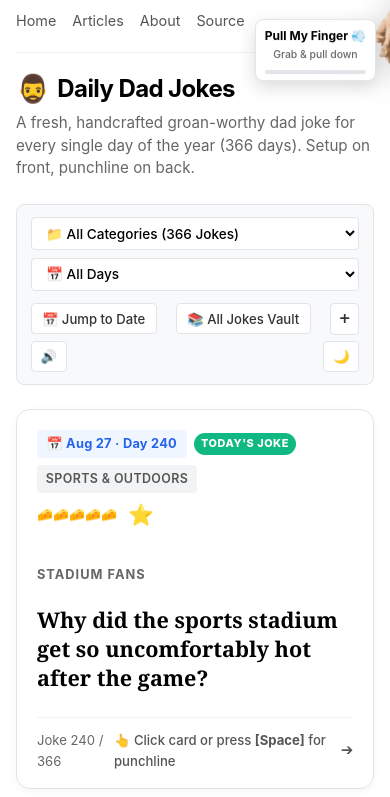
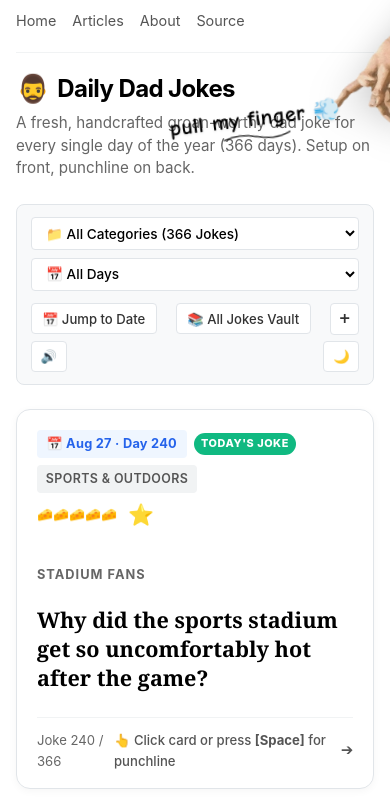
Before and after one commit to jakeweidokal/tools, a website: page dad-jokes.html in a window 390 px wide. Shown: the part 47-844 px from the top of the page. Drawn offline with Linux system fonts and the light colour scheme.

Commit message:
style: convert pull-my-finger tag to natural handwritten text with doodle underline

```diff
--- a/dad-jokes.html
+++ b/dad-jokes.html
@@ -252,61 +252,44 @@
       filter: drop-shadow(-10px 20px 35px rgba(132, 204, 22, 0.55));
     }
 
-    .hand-tag {
+    @import url('https://fonts.googleapis.com/css2?family=Caveat:wght@600;700&family=Patrick+Hand&display=swap');
+
+    .handwritten-note {
       position: absolute;
-      bottom: 20px;
-      left: 10px;
-      background: var(--color-card-bg);
-      border: 1px solid var(--color-border);
-      border-radius: var(--radius-md);
-      padding: 0.45rem 0.75rem;
-      box-shadow: 0 6px 18px rgba(0, 0, 0, 0.15);
+      bottom: 25px;
+      left: -20px;
       display: flex;
       flex-direction: column;
       align-items: center;
-      gap: 0.15rem;
       pointer-events: none;
       white-space: nowrap;
-      animation: tagWiggle 3.5s infinite ease-in-out;
-    }
-
-    @keyframes tagWiggle {
-      0%, 100% { transform: translateY(0) rotate(0deg); }
-      15% { transform: translateY(-4px) rotate(-1deg); }
-      30% { transform: translateY(0) rotate(1deg); }
-      45% { transform: translateY(-2px) rotate(0deg); }
-      60% { transform: translateY(0) rotate(0deg); }
-    }
-
-    .hand-tag-title {
-      font-size: 0.85rem;
+      transform: rotate(-8deg);
+      animation: handSway 4s infinite ease-in-out;
+    }
+
+    @keyframes handSway {
+      0%, 100% { transform: rotate(-8deg) translateY(0); }
+      50% { transform: rotate(-6deg) translateY(-3px); }
+    }
+
+    .handwritten-text {
+      font-family: "Caveat", "Patrick Hand", "Comic Sans MS", "Chalkboard SE", "Segoe Print", cursive;
+      font-size: 1.7rem;
       font-weight: 700;
+      line-height: 1.1;
       color: var(--color-text);
-      display: flex;
-      align-items: center;
-      gap: 0.3rem;
-    }
-
-    .hand-tag-sub {
-      font-size: 0.72rem;
-      color: var(--color-text-muted);
-      font-weight: 500;
-    }
-
-    .hand-gauge {
-      width: 100%;
-      height: 4px;
-      background: var(--color-border);
-      border-radius: 999px;
-      overflow: hidden;
-      margin-top: 0.25rem;
-    }
-
-    .hand-gauge-fill {
-      height: 100%;
-      width: 0%;
-      background: linear-gradient(90deg, #84cc16, #f59e0b, #ef4444);
-      transition: width 0.05s ease;
+      letter-spacing: 0.02em;
+      text-shadow: 0 1px 3px rgba(0, 0, 0, 0.12);
+      transition: transform 0.15s ease, color 0.15s ease;
+      user-select: none;
+    }
+
+    .handwritten-doodle {
+      width: 105px;
+      height: 14px;
+      color: var(--color-text);
+      opacity: 0.75;
+      margin-top: -2px;
     }
 
     /* Hero Section */
@@ -1124,22 +1107,18 @@
         right: -15px;
       }
 
-      .hand-img {
-        width: 155px;
-      }
-
-      .hand-tag {
-        bottom: 10px;
-        left: 5px;
-        padding: 0.35rem 0.55rem;
-      }
-
-      .hand-tag-title {
-        font-size: 0.75rem;
-      }
-
-      .hand-tag-sub {
-        font-size: 0.65rem;
+      .handwritten-note {
+        bottom: 15px;
+        left: -15px;
+      }
+
+      .handwritten-text {
+        font-size: 1.35rem;
+      }
+
+      .handwritten-doodle {
+        width: 80px;
+        height: 12px;
       }
 
       .toolbar {
@@ -1243,12 +1222,11 @@
   <div class="fixed-corner-hand" id="pullFingerWidget" title="Grab and pull the finger down!">
     <div class="hand-container" id="handWrapper">
       <img src="hand.png" alt="Pull My Finger" class="hand-img" id="handImg" draggable="false" />
-      <div class="hand-tag" id="handTag">
-        <span class="hand-tag-title">Pull My Finger 💨</span>
-        <span class="hand-tag-sub" id="fingerPrompt">Grab & pull down</span>
-        <div class="hand-gauge">
-          <div class="hand-gauge-fill" id="fingerGaugeFill"></div>
-        </div>
+      <div class="handwritten-note" id="handTag">
+        <div class="handwritten-text" id="fingerPrompt">pull my finger 💨</div>
+        <svg class="handwritten-doodle" viewBox="0 0 120 20" fill="none" stroke="currentColor" stroke-width="2.5" stroke-linecap="round">
+          <path d="M 5 12 Q 30 3, 60 12 T 115 10" />
+        </svg>
       </div>
     </div>
   </div>
@@ -2219,7 +2197,7 @@
 
         const threshold = getDragThreshold();
         const progress = Math.min(dragDistance / threshold, 1.0);
-        fingerGaugeFill.style.width = `${progress * 100}%`;
+        if (fingerGaugeFill) fingerGaugeFill.style.width = `${progress * 100}%`;
 
         // Elastic translation and scale stretch
         const transX = dx * 0.45;
@@ -2228,14 +2206,14 @@
         const stretchX = 1 + progress * 0.1;
         wrapper.style.transform = `translate(${transX}px, ${transY}px) scale(${stretchX}, ${stretchY})`;
 
-        if (progress < 0.3) {
-          fingerPrompt.textContent = "Pull harder... 💨";
-        } else if (progress < 0.65) {
-          fingerPrompt.textContent = "Keep pulling! Almost there... 💨";
+        if (progress < 0.35) {
+          fingerPrompt.textContent = "pull harder...";
+        } else if (progress < 0.7) {
+          fingerPrompt.textContent = "keep pulling... 💨";
         } else if (progress < 0.95) {
-          fingerPrompt.textContent = "Uh oh... don't let go! 💨";
+          fingerPrompt.textContent = "almost there...";
         } else {
-          fingerPrompt.textContent = "💥 RELEASE FOR VAULT!";
+          fingerPrompt.textContent = "💥 release for vault!";
         }
 
         if (dragDistance >= threshold) {
@@ -2256,8 +2234,8 @@
           if (tag) tag.style.animation = '';
         }, 350);
 
-        fingerGaugeFill.style.width = '0%';
-        fingerPrompt.textContent = "Grab & pull down";
+        if (fingerGaugeFill) fingerGaugeFill.style.width = '0%';
+        fingerPrompt.textContent = "pull my finger 💨";
         sounds.playPop();
       };
 
@@ -2273,8 +2251,8 @@
         setTimeout(() => { handWrapper.style.transition = ''; }, 350);
       }
       if (handTag) handTag.style.animation = '';
-      fingerGaugeFill.style.width = '0%';
-      fingerPrompt.textContent = "💨 PFFFFT!";
+      if (fingerGaugeFill) fingerGaugeFill.style.width = '0%';
+      fingerPrompt.textContent = "💨 pffffft!";
 
       // 1. Play Authentic Synthesized Fart Audio
       sounds.playFart();
@@ -2283,7 +2261,7 @@
       fartOverlay.classList.add('active');
       runFartCloudAnimation(() => {
         fartOverlay.classList.remove('active');
-        fingerPrompt.textContent = "Grab & pull down";
+        fingerPrompt.textContent = "pull my finger 💨";
         openVaultView();
         showToast("💨 Airing out the room... Welcome to the Vault!");
       });
```
